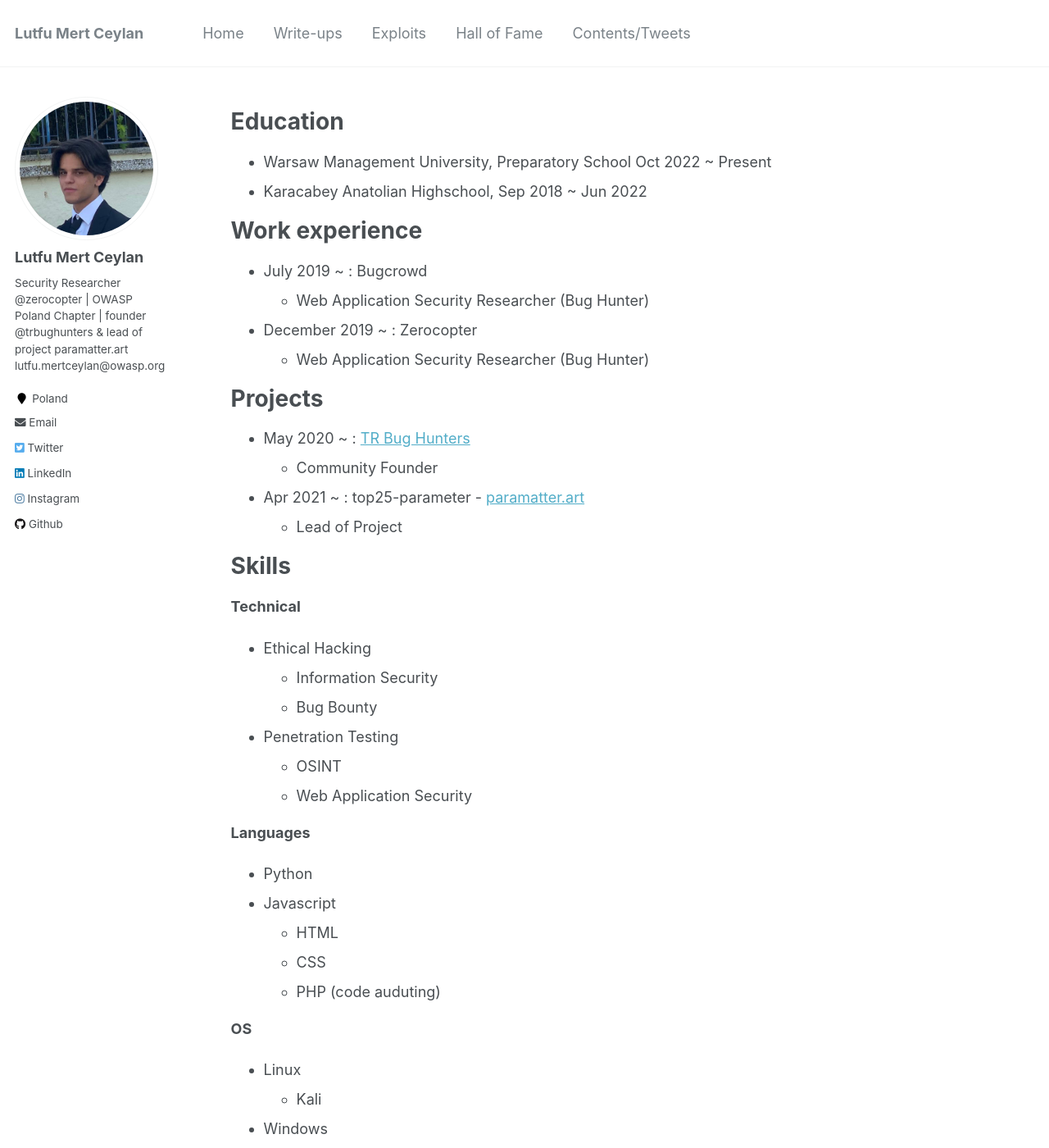
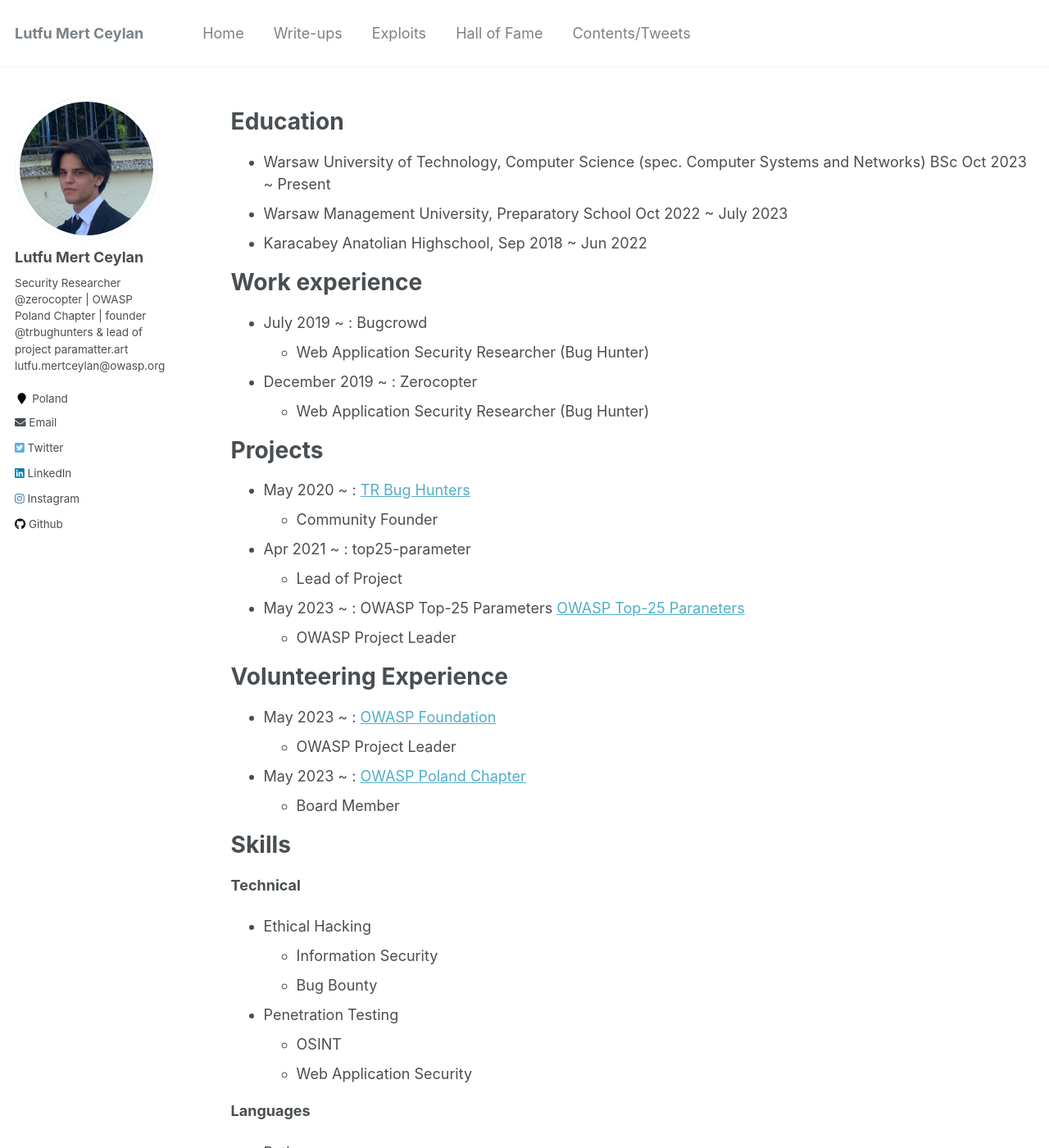
Before and after one commit to lutfumertceylan/mywebsite, a Jekyll site: the page built from _pages/cv.md, in a window 1280 px wide and 1400 px high. Shown: the whole window at 82% size. Built offline with Jekyll 4.4.1, drawn with Linux system fonts in a browser that asks for light colours.

Commit message:
Update cv.md

```diff
--- a/_pages/cv.md
+++ b/_pages/cv.md
@@ -11,7 +11,8 @@ redirect_from:
 
 Education
 ======
-* Warsaw Management University, Preparatory School Oct 2022 ~ Present
+* Warsaw University of Technology, Computer Science (spec. Computer Systems and Networks) BSc Oct 2023 ~ Present
+* Warsaw Management University, Preparatory School Oct 2022 ~ July 2023
 * Karacabey Anatolian Highschool, Sep 2018 ~ Jun 2022
 
 
@@ -32,8 +33,20 @@ Projects
 * May 2020 ~ : [TR Bug Hunters](https://twitter.com/trbughunters)
   - Community Founder
 
-* Apr 2021 ~ : top25-parameter - [paramatter.art](https://paramatter.art)
+* Apr 2021 ~ : top25-parameter
   - Lead of Project
+
+* May 2023 ~ : OWASP Top-25 Parameters [OWASP Top-25 Paraneters](https://owasp.org/www-project-top-25-parameters/)
+  - OWASP Project Leader
+
+Volunteering Experience
+======
+* May 2023 ~ : [OWASP Foundation](https://owasp.org)
+  - OWASP Project Leader
+
+* May 2023 ~ : [OWASP Poland Chapter](https://owasp.org/www-chapter-poland/)
+  - Board Member
+
 
 Skills
 ======
```
